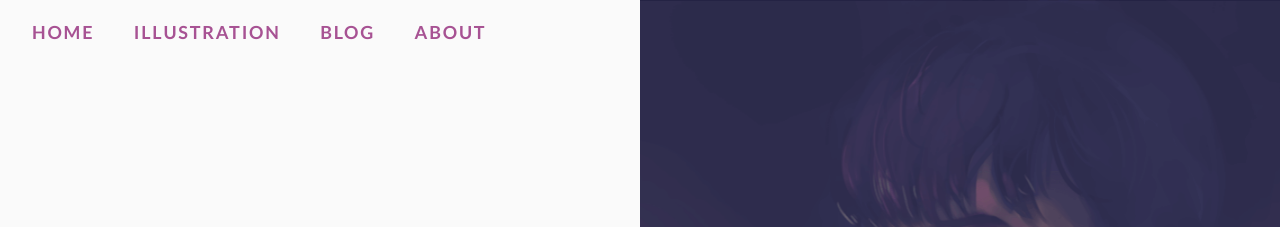
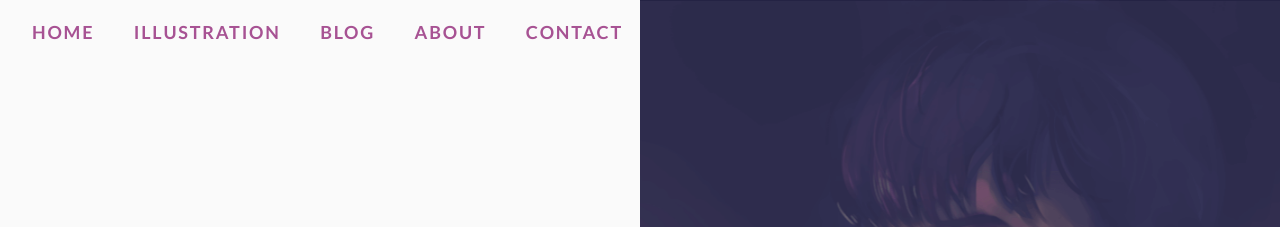
Before and after one commit to nchan0154/nicchan.me-legacy, a Jekyll site: the page built from index.html, in a window 1280 px wide and 900 px high. Shown: the top 227 px of the window. Built offline with Jekyll 4.4.1, drawn with Linux system fonts in a browser that asks for light colours.

Commit message:
reorganize content

```diff
--- a/_includes/footer.html
+++ b/_includes/footer.html
@@ -1,4 +1,10 @@
 <footer class="row row--full footer">
-  <h3 class="footer__heading"><a href="/about#contact" class="footer__link">Like what you see? Reach out to me&nbsp;<span class="footer__arrow">&rarr;</span></a></h3>
+  <h2 class="footer__heading">
+    <a href="/contact/" class="footer__link"
+      >Like what you see? Reach out to me&nbsp;<span class="footer__arrow"
+        >&rarr;</span
+      ></a
+    >
+  </h2>
 </footer>
 <script src="/js/all.min.js"></script>
--- a/_includes/nav.html
+++ b/_includes/nav.html
@@ -1,8 +1,15 @@
 <nav class="topbar">
   <ul class="topbar__list">
     <li class="topbar__item"><a class="topbar__link" href="/">Home</a></li>
-    <li class="topbar__item"><a class="topbar__link" href="/illustration/">Illustration</a></li>
+    <li class="topbar__item">
+      <a class="topbar__link" href="/illustration/">Illustration</a>
+    </li>
     <li class="topbar__item"><a class="topbar__link" href="/blog/">Blog</a></li>
-    <li class="topbar__item"><a class="topbar__link" href="/about/">About</a></li>
+    <li class="topbar__item">
+      <a class="topbar__link" href="/about/">About</a>
+    </li>
+    <li class="topbar__item">
+      <a class="topbar__link" href="/contact/">Contact</a>
+    </li>
   </ul>
 </nav>
--- a/_layouts/about.html
+++ b/_layouts/about.html
@@ -97,8 +97,6 @@
         <cite class="testimonials__author">– {{ quote.source }}</cite>
       </blockquote>
       {% endfor %}
-      <hr />
     </section>
-    <div id="contact">{% include contact.html %}</div>
   </div>
 </main>
--- a/_src/scss/base/buttons.scss
+++ b/_src/scss/base/buttons.scss
@@ -2,15 +2,15 @@
   display: block;
   position: relative;
   padding: 0.75rem 2rem;
-  margin: 30px auto 0;
+  margin: 1.875rem auto 0;
   background-color: $primary-color;
   color: #fff;
   max-width: 25rem;
   font-weight: 400;
   text-align: center;
-  border-radius: 5px;
+  border-radius: 0.313rem;
   border: none;
-  border-bottom: 6px solid darken($primary-color, 15%);
+  border-bottom: 0.375rem solid darken($primary-color, 15%);
   transition: none;
   @include uppercase;
 
@@ -21,8 +21,8 @@
 
   &:active,
   &:focus {
-    margin-top: 34px;
-    border-bottom-width: 2px;
+    margin-top: 2.125rem;
+    border-bottom-width: 0.125rem;
     color: #fff;
   }
 
--- a/_src/scss/base/containers.scss
+++ b/_src/scss/base/containers.scss
@@ -1,5 +1,5 @@
 main {
-  margin-bottom: $large-margin;
+  margin-bottom: $large-margin * 2;
 
   &.no-hero {
     padding-top: $large-margin;
--- a/_src/scss/base/globals.scss
+++ b/_src/scss/base/globals.scss
@@ -21,10 +21,9 @@
 
 hr {
   border: none;
-  background-color: #ccc;
-  height: 1px;
+  border-top: 1px solid #ccc;
   width: 80%;
-  max-width: 700px;
+  max-width: 40rem;
   margin: $large-margin * 1.5 auto;
 }
 
--- a/_src/scss/partials/projects.scss
+++ b/_src/scss/partials/projects.scss
@@ -81,8 +81,8 @@
   .projects__image-wrapper {
     display: grid;
     grid-template-columns: repeat(6, 1fr);
-    grid-gap: $medium-margin;
-    gap: $medium-margin;
+    grid-gap: $large-margin;
+    gap: $large-margin;
 
     & > img {
       grid-column: span 6;
--- a/_src/scss/partials/showcase.scss
+++ b/_src/scss/partials/showcase.scss
@@ -22,6 +22,7 @@
 }
 
 .showcase__link {
+  display: block;
   margin: 0 auto $medium-margin;
 }
 
@@ -31,12 +32,13 @@
 
 .showcase__intro {
   max-width: 30rem;
+  margin-left: auto;
+  margin-right: auto;
 }
 
 .showcase__blurb {
   max-width: 40rem;
-  margin-top: 0;
-  margin-bottom: $medium-margin;
+  margin: 0 auto $medium-margin;
   line-height: 1.5;
 }
 
@@ -51,7 +53,7 @@
 }
 
 @supports (display: grid) {
-  @media (min-width: 66em) {
+  @media (min-width: 80em) {
     .showcase__section {
       position: relative;
       min-height: 100vh;
@@ -64,7 +66,7 @@
       flex-direction: column;
       align-items: center;
       justify-content: center;
-      padding: 5rem 0;
+      padding: 5rem 5%;
     }
 
     .showcase__image-wrapper {
```
Also changed, not shown: contact.html (added, +19 -0 lines), css/all.min.css.
